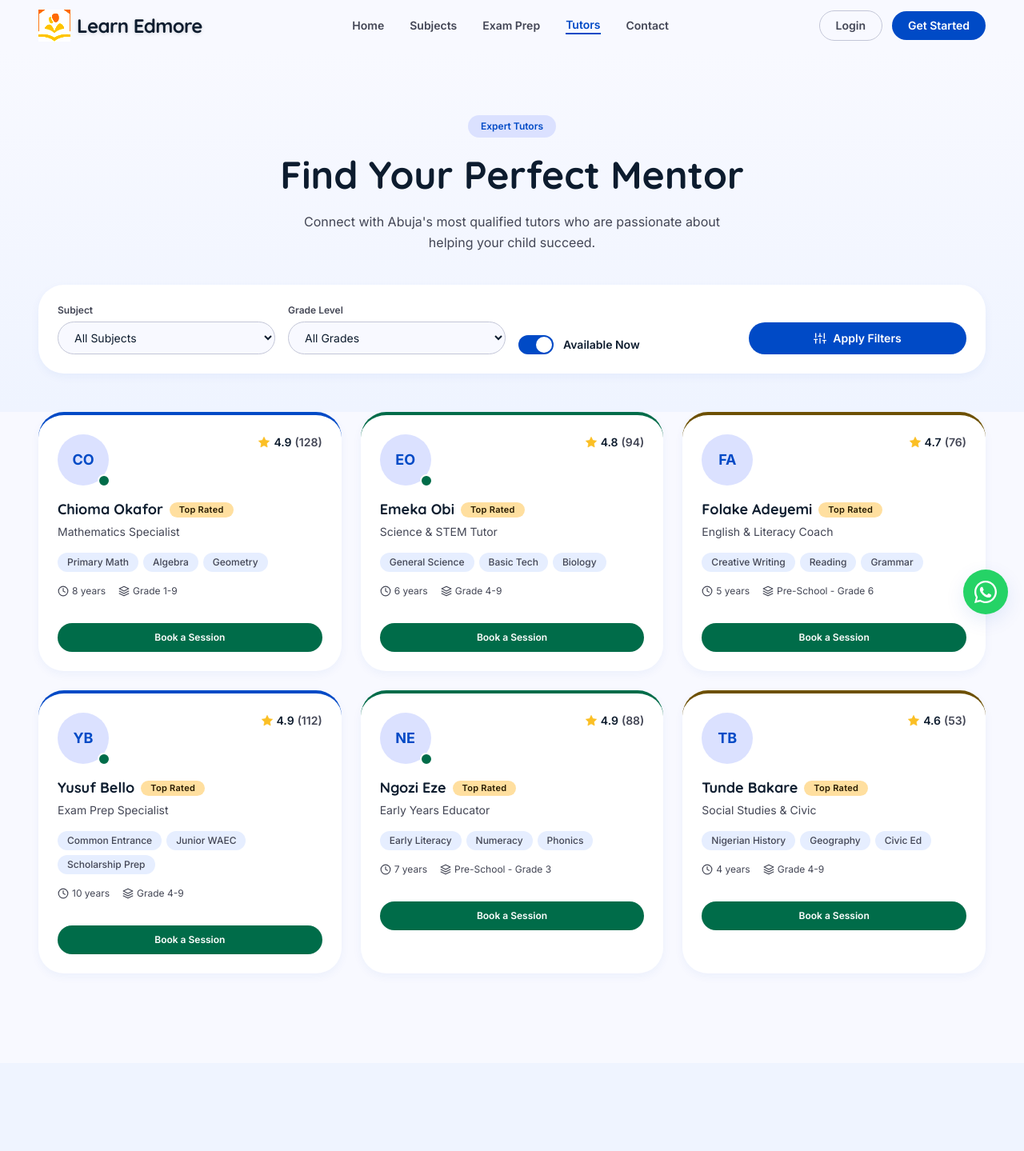
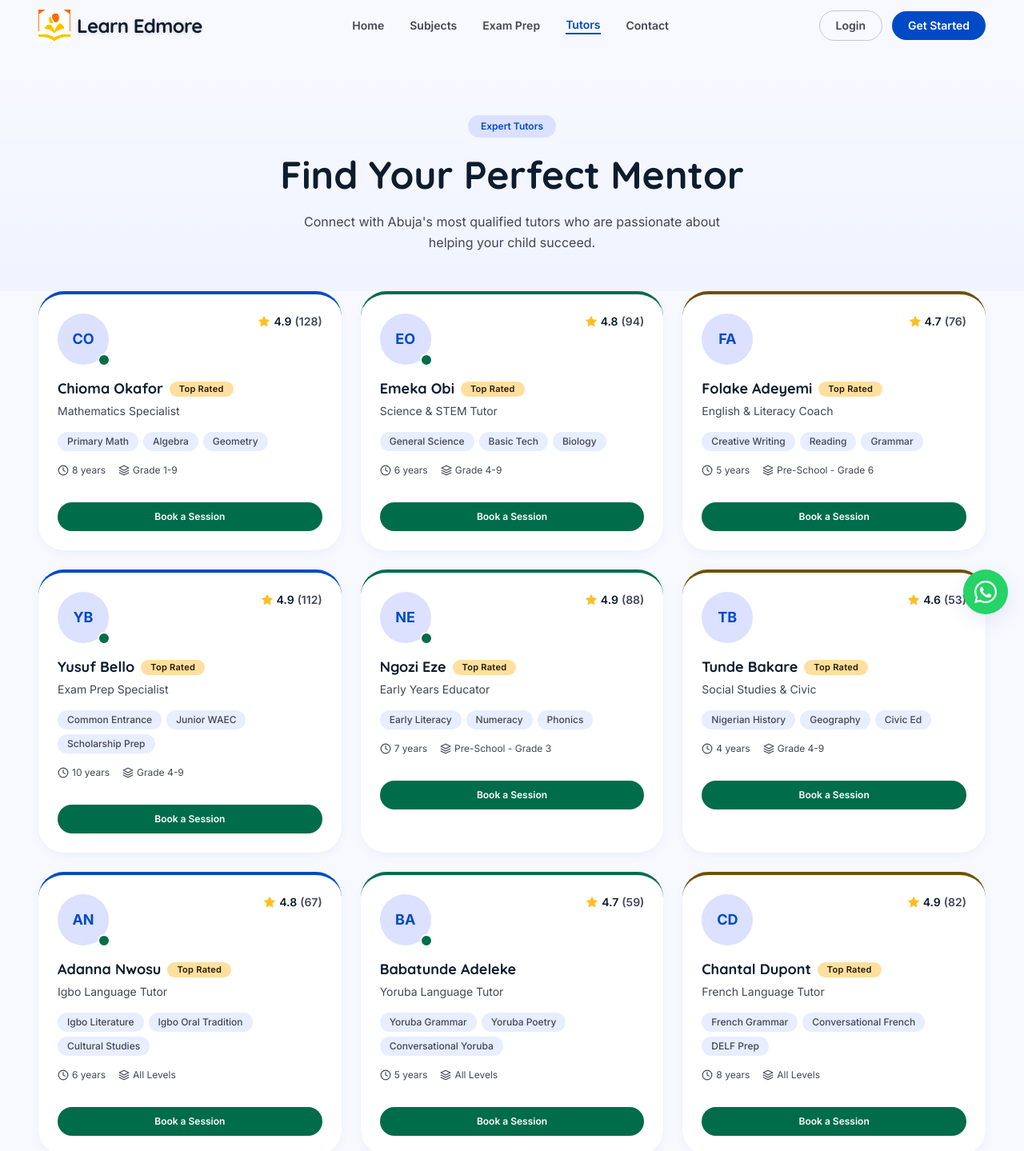
Before and after one commit to onojaonoja2/learn_edmore, a Next.js app: page /tutors in a window 1280 px wide. Shown: the top 1439 px of the page at 80% size. Built offline with nearby package versions, Linux system fonts and the light colour scheme.

Commit message:
feat: ui refinement 2

```diff
--- a/app/subjects/page.tsx
+++ b/app/subjects/page.tsx
@@ -59,7 +59,6 @@ const subjects = [
     accent: 'border-primary',
     badge: 'All Levels',
     badgeVariant: 'primary' as const,
-    wide: true,
     icon: (
       <svg width="32" height="32" viewBox="0 0 24 24" fill="none" stroke="currentColor" strokeWidth="1.5" strokeLinecap="round" strokeLinejoin="round">
         <circle cx="12" cy="12" r="10" />
@@ -183,41 +182,6 @@ export default function SubjectsPage() {
           </div>
         </section>
 
-        {/* Search & Filter */}
-        <section className="pb-8">
-          <div className="mx-auto max-w-7xl px-5 md:px-12">
-            <div className="flex flex-col items-center gap-4 rounded-2xl bg-surface-container-lowest p-6 shadow-ambient-sm md:flex-row">
-              <div className="relative flex-1">
-                <svg className="pointer-events-none absolute left-4 top-1/2 h-5 w-5 -translate-y-1/2 text-outline" viewBox="0 0 24 24" fill="none" stroke="currentColor" strokeWidth="2" strokeLinecap="round" strokeLinejoin="round">
-                  <circle cx="11" cy="11" r="8" />
-                  <path d="M21 21l-4.35-4.35" />
-                </svg>
-                <input
-                  type="text"
-                  placeholder="Search subjects..."
-                  className="w-full rounded-full border border-outline-variant bg-surface py-3 pl-12 pr-4 text-sm outline-none transition-shadow focus:border-primary focus:ring-4 focus:ring-primary/10"
-                />
-              </div>
-              <div className="flex flex-wrap gap-2">
-                {['All Levels', 'Early Years', 'Primary', 'Middle School'].map(
-                  (level) => (
-                    <button
-                      key={level}
-                      className={`rounded-full px-4 py-2 text-xs font-semibold transition-colors ${
-                        level === 'All Levels'
-                          ? 'bg-primary-container text-on-primary-container'
-                          : 'bg-surface-container text-on-surface-variant hover:bg-surface-container-high'
-                      }`}
-                    >
-                      {level}
-                    </button>
-                  )
-                )}
-              </div>
-            </div>
-          </div>
-        </section>
-
         {/* Subject Grid */}
         <section className="pb-20 md:pb-28">
           <div className="mx-auto max-w-7xl px-5 md:px-12">
@@ -225,9 +189,7 @@ export default function SubjectsPage() {
               {subjects.map((s) => (
                 <div
                   key={s.title}
-                  className={`group rounded-2xl border-t-4 ${s.accent} bg-surface-container-lowest p-6 shadow-ambient-sm transition-all hover:-translate-y-1 hover:shadow-ambient-md ${
-                    s.wide ? 'md:col-span-2 md:flex md:items-center md:gap-8' : ''
-                  }`}
+                  className={`group rounded-2xl border-t-4 ${s.accent} bg-surface-container-lowest p-6 shadow-ambient-sm transition-all hover:-translate-y-1 hover:shadow-ambient-md`}
                 >
                   <div
                     className={`mb-4 inline-flex h-16 w-16 items-center justify-center rounded-2xl transition-colors ${
@@ -236,11 +198,11 @@ export default function SubjectsPage() {
                         : s.accent === 'border-secondary'
                           ? 'bg-secondary-fixed/30 text-secondary group-hover:bg-secondary group-hover:text-on-secondary'
                           : 'bg-tertiary-fixed text-tertiary group-hover:bg-tertiary group-hover:text-on-tertiary'
-                    } ${s.wide ? 'md:mb-0 md:shrink-0' : ''}`}
+                    }`}
                   >
                     {s.icon}
                   </div>
-                  <div className={s.wide ? 'flex-1' : ''}>
+                  <div>
                     <div className="mb-2 flex flex-wrap items-center gap-2">
                       <h3 className="text-lg font-bold text-on-surface font-heading">
                         {s.title}
--- a/app/tutors/page.tsx
+++ b/app/tutors/page.tsx
@@ -83,6 +83,45 @@ const tutors = [
     avatar: 'TB',
     online: false,
   },
+  {
+    name: 'Adanna Nwosu',
+    role: 'Igbo Language Tutor',
+    rating: 4.8,
+    reviews: 67,
+    topRated: true,
+    specialties: ['Igbo Literature', 'Igbo Oral Tradition', 'Cultural Studies'],
+    experience: '6 years',
+    grades: 'All Levels',
+    accent: 'border-primary',
+    avatar: 'AN',
+    online: true,
+  },
+  {
+    name: 'Babatunde Adeleke',
+    role: 'Yoruba Language Tutor',
+    rating: 4.7,
+    reviews: 59,
+    topRated: false,
+    specialties: ['Yoruba Grammar', 'Yoruba Poetry', 'Conversational Yoruba'],
+    experience: '5 years',
+    grades: 'All Levels',
+    accent: 'border-secondary',
+    avatar: 'BA',
+    online: true,
+  },
+  {
+    name: 'Chantal Dupont',
+    role: 'French Language Tutor',
+    rating: 4.9,
+    reviews: 82,
+    topRated: true,
+    specialties: ['French Grammar', 'Conversational French', 'DELF Prep'],
+    experience: '8 years',
+    grades: 'All Levels',
+    accent: 'border-tertiary',
+    avatar: 'CD',
+    online: false,
+  },
 ]
 
 export default function TutorsPage() {
@@ -91,7 +130,7 @@ export default function TutorsPage() {
       <Navbar active="Tutors" />
 
       <main className="flex-1">
-        {/* Hero & Filter */}
+        {/* Hero */}
         <section className="bg-gradient-to-b from-surface to-surface-container-low pb-12 pt-16 md:pt-20">
           <div className="mx-auto max-w-7xl px-5 text-center md:px-12">
             <span className="mb-4 inline-block rounded-full bg-primary-fixed px-4 py-1.5 text-xs font-semibold text-primary">
@@ -104,60 +143,6 @@ export default function TutorsPage() {
               Connect with Abuja&apos;s most qualified tutors who are passionate
               about helping your child succeed.
             </p>
-          </div>
-
-          <div className="mx-auto mt-10 max-w-7xl px-5 md:px-12">
-            <div className="grid gap-4 rounded-2xl bg-surface-container-lowest p-6 shadow-ambient-sm md:grid-cols-4">
-              <div>
-                <label className="mb-1.5 block text-xs font-semibold text-on-surface-variant">
-                  Subject
-                </label>
-                <select className="w-full rounded-full border border-outline-variant bg-surface px-4 py-2.5 text-sm outline-none transition-shadow focus:border-primary focus:ring-4 focus:ring-primary/10">
-                  <option>All Subjects</option>
-                  <option>Early Literacy</option>
-                  <option>Primary Math</option>
-                  <option>Creative Arts</option>
-                  <option>Science Discovery</option>
-                </select>
-              </div>
-              <div>
-                <label className="mb-1.5 block text-xs font-semibold text-on-surface-variant">
-                  Grade Level
-                </label>
-                <select className="w-full rounded-full border border-outline-variant bg-surface px-4 py-2.5 text-sm outline-none transition-shadow focus:border-primary focus:ring-4 focus:ring-primary/10">
-                  <option>All Grades</option>
-                  <option>Pre-School</option>
-                  <option>Kindergarten</option>
-                  <option>Grade 1-3</option>
-                  <option>Grade 4-6</option>
-                </select>
-              </div>
-              <div className="flex items-end">
-                <label className="relative inline-flex cursor-pointer items-center gap-3">
-                  <input type="checkbox" className="peer sr-only" defaultChecked />
-                  <div className="h-6 w-11 rounded-full bg-outline-variant after:absolute after:left-[2px] after:top-[2px] after:h-5 after:w-5 after:rounded-full after:bg-white after:transition-all peer-checked:bg-primary peer-checked:after:translate-x-full" />
-                  <span className="text-sm font-semibold text-on-surface">
-                    Available Now
-                  </span>
-                </label>
-              </div>
-              <div className="flex items-end">
-                <button className="inline-flex w-full items-center justify-center gap-2 rounded-full bg-primary px-5 py-2.5 text-sm font-semibold text-on-primary transition-all hover:opacity-90 active:scale-[0.98]">
-                  <svg width="16" height="16" viewBox="0 0 24 24" fill="none" stroke="currentColor" strokeWidth="2" strokeLinecap="round" strokeLinejoin="round">
-                    <line x1="4" y1="21" x2="4" y2="14" />
-                    <line x1="4" y1="10" x2="4" y2="3" />
-                    <line x1="12" y1="21" x2="12" y2="12" />
-                    <line x1="12" y1="8" x2="12" y2="3" />
-                    <line x1="20" y1="21" x2="20" y2="16" />
-                    <line x1="20" y1="12" x2="20" y2="3" />
-                    <line x1="1" y1="14" x2="7" y2="14" />
-                    <line x1="9" y1="8" x2="15" y2="8" />
-                    <line x1="17" y1="16" x2="23" y2="16" />
-                  </svg>
-                  Apply Filters
-                </button>
-              </div>
-            </div>
           </div>
         </section>
 
```
